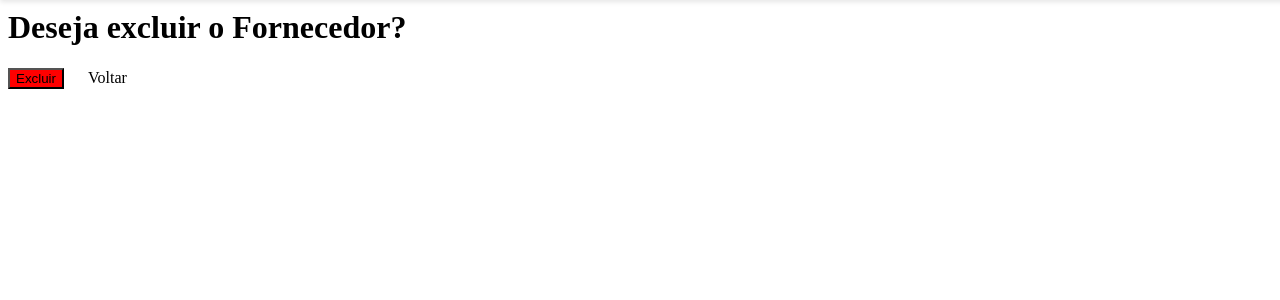
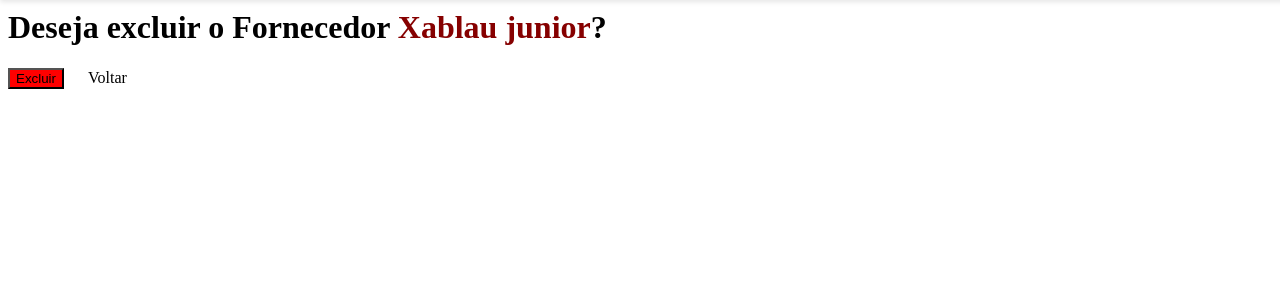
Before and after one commit to ViniDaniel/Cadastro_de_Fornecedores, a Django app: page /deletar/4/ in a window 1280 px wide. Shown: the part 38-338 px from the top of the page. Run offline with Django 5.2, Linux system fonts and the light colour scheme; data comes from the database, SQL or seed files in the repository; both versions use the stored data as it was after the commit.

Commit message:
Atualizando tela de create, delete e atualização com certificações e informações extras

```diff
--- a/static/css/delete.css
+++ b/static/css/delete.css
@@ -14,3 +14,8 @@
     text-decoration: none;
     transition: color 0.3s;
 }
+
+
+.nome {
+    color: rgb(134, 0, 0);
+}
--- a/todos/models.py
+++ b/todos/models.py
@@ -1,15 +1,16 @@
+from django.core.validators import MinLengthValidator
 from django.db import models
 
 
 # Create your models here.
 class Fornecedor(models.Model):
     nome = models.CharField(max_length=200, blank=False, null=False)
-    cnpj = models.IntegerField(blank=False, null=False)
+    cnpj = models.CharField(max_length=14, blank=False, null=False, validators=[MinLengthValidator(14)])
     endereco = models.CharField(max_length=500, blank=False, null=False)
     bairro = models.CharField(max_length=50, blank=False, null=False)
     cidade = models.CharField(max_length=50, blank=False, null=False)
     uf = models.CharField(max_length=2, blank=False, null=False)
-    telefone = models.IntegerField(blank=False, null=False)
+    telefone = models.CharField(max_length=15, blank=False, null=False, validators=[MinLengthValidator(11)])
     email = models.EmailField(blank=False, null=False)
     tipo_de_produto = models.CharField(max_length=200, blank=False, null=False)
     sobre_produto = models.CharField(max_length=500, blank=False, null=False)
--- a/todos/templates/todos/fornecedor_confirm_delete.html
+++ b/todos/templates/todos/fornecedor_confirm_delete.html
@@ -5,12 +5,11 @@
 
     <link rel="stylesheet" type="text/css" href="{% static 'css/delete.css' %}">
 
-<h1>Deseja excluir o Fornecedor?</h1>
+<h1>Deseja excluir o Fornecedor <span class="nome">{{object.nome}}</span>?</h1>
 
 
 <form method="POST">
     {% csrf_token %}
-
     <span class="mouse_delete"><button type="submit">Excluir</button></span>
     <span class="mouse"><a href="{% url 'fornecedor_list' %}">Voltar</a></span>
 
--- a/todos/templates/todos/fornecedor_form.html
+++ b/todos/templates/todos/fornecedor_form.html
@@ -4,6 +4,8 @@
 {% block content %}
 {% load  static %}
     <link rel="stylesheet" type="text/css" href="{% static 'css/fornecedor_form.css' %}">
+    <br>
+    <h1 style="text-align: center;"><b>{{titulo}}</b></h1>
   <form method="POST">
     {% csrf_token %}
     {{ form.as_p }}
--- a/todos/views.py
+++ b/todos/views.py
@@ -23,12 +23,16 @@ class FornecedorCreateView(CreateView):
     fields = "__all__"
     template_name = "todos/fornecedor_form.html"
     success_url = reverse_lazy("index")
+    extra_context = {'titulo': 'Cadastrar Fornecedor'}
+
 
 
 class FornecedorUpdateView(UpdateView):
     model = Fornecedor
     fields = "__all__"
     success_url = reverse_lazy("fornecedor_list")
+    extra_context = {'titulo': 'Atualizar Fornecedor'}
+
 
 
 class FornecedorDeleteView(DeleteView):
```
Also changed, not shown: db.sqlite3, todos/migrations/0002_alter_fornecedor_cnpj.py (added), todos/migrations/0003_alter_fornecedor_telefone.py (added).
